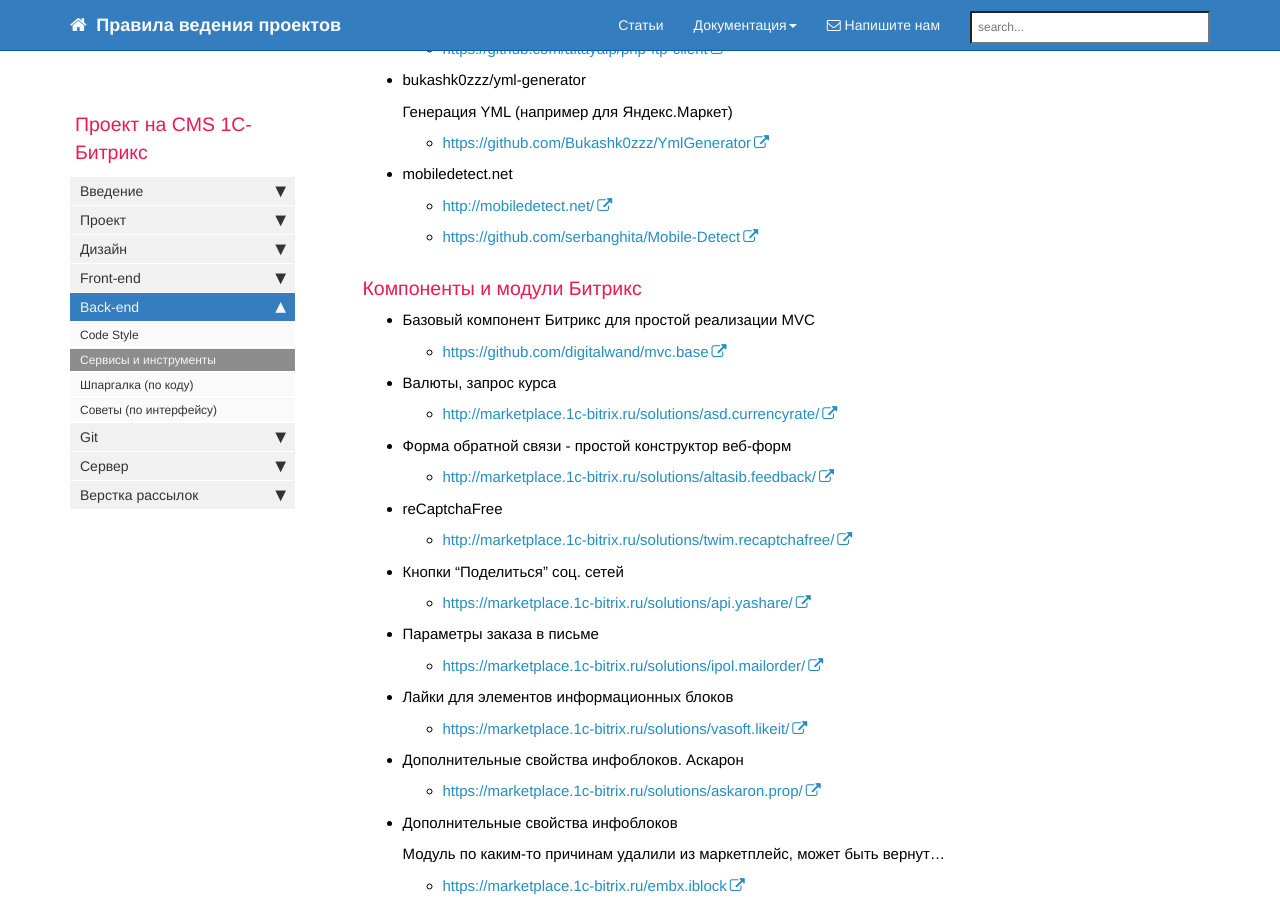
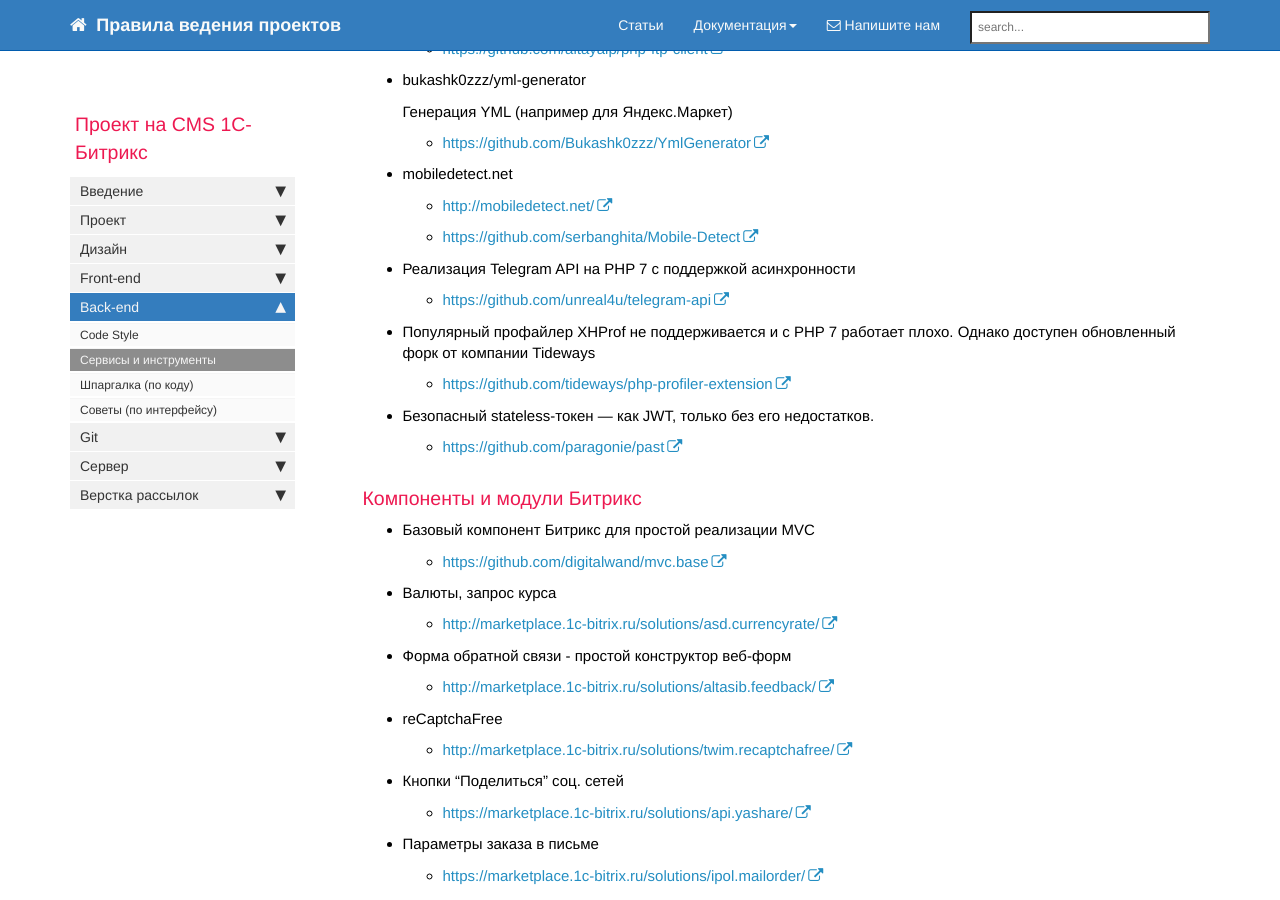
Before and after one commit to gdecider/gdecider.github.io, a Jekyll site: the page built from pages/bx/bx_back-tools.md, in a window 1280 px wide and 900 px high, scrolled down 709 px. Built offline with Jekyll 4.4.1, drawn with Linux system fonts in a browser that asks for light colours; nearby versions of some CDN libraries; comment, search, counter and statistics services are not loaded.

Commit message:
Update bx_back-tools.md

```diff
--- a/pages/bx/bx_back-tools.md
+++ b/pages/bx/bx_back-tools.md
@@ -51,6 +51,18 @@
   * [http://mobiledetect.net/](http://mobiledetect.net/)
 
   * [https://github.com/serbanghita/Mobile-Detect](https://github.com/serbanghita/Mobile-Detect)
+
+* Реализация Telegram API на PHP 7 с поддержкой асинхронности
+
+  * [https://github.com/unreal4u/telegram-api](https://github.com/unreal4u/telegram-api)
+
+* Популярный профайлер XHProf не поддерживается и с PHP 7 работает плохо. Однако доступен обновленный форк от компании Tideways
+
+  * [https://github.com/tideways/php-profiler-extension](https://github.com/tideways/php-profiler-extension)
+
+* Безопасный stateless-токен — как JWT, только без его недостатков.
+
+  * [https://github.com/paragonie/past](https://github.com/paragonie/past)
 
 ### Компоненты и модули Битрикс
 
```
